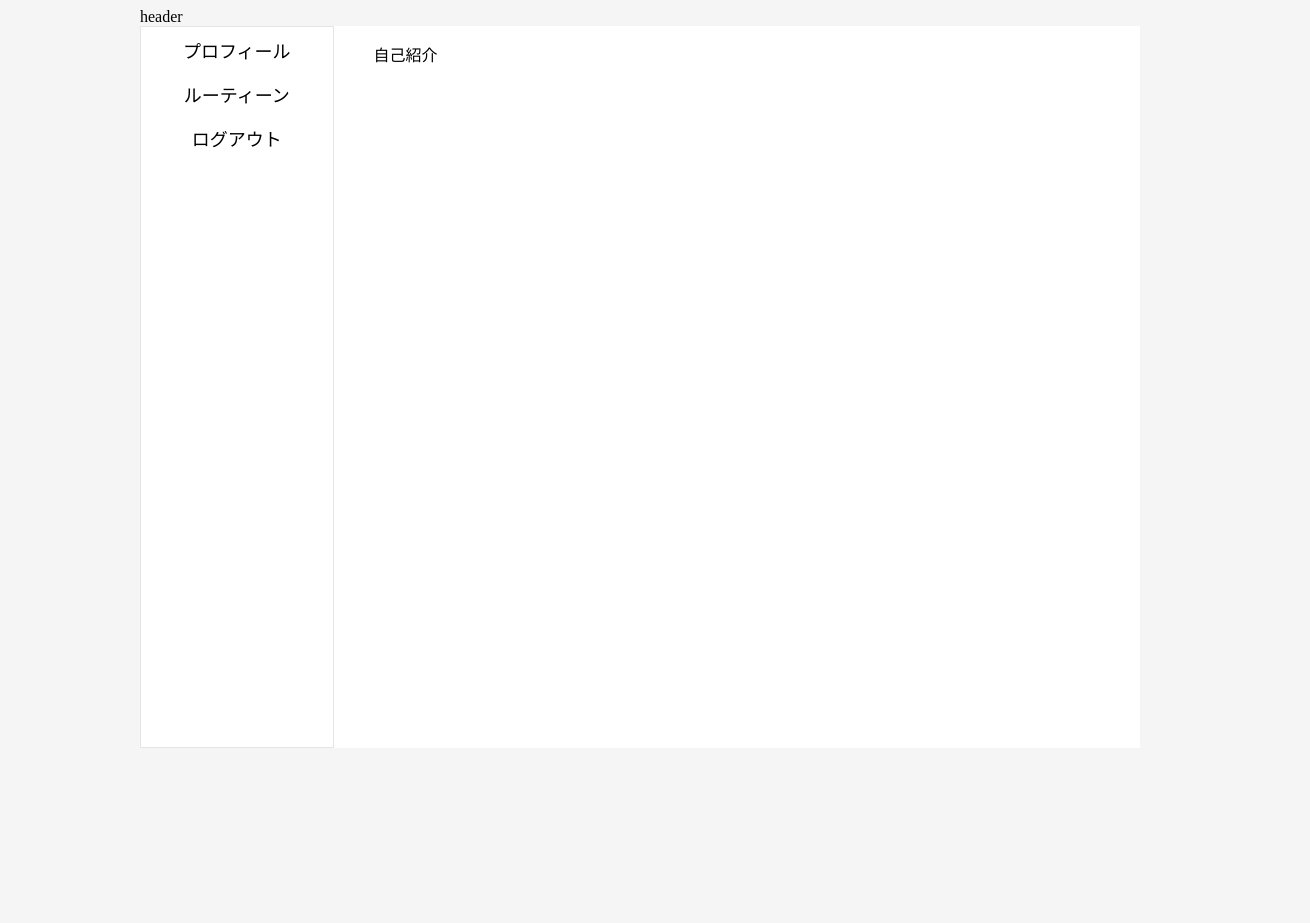
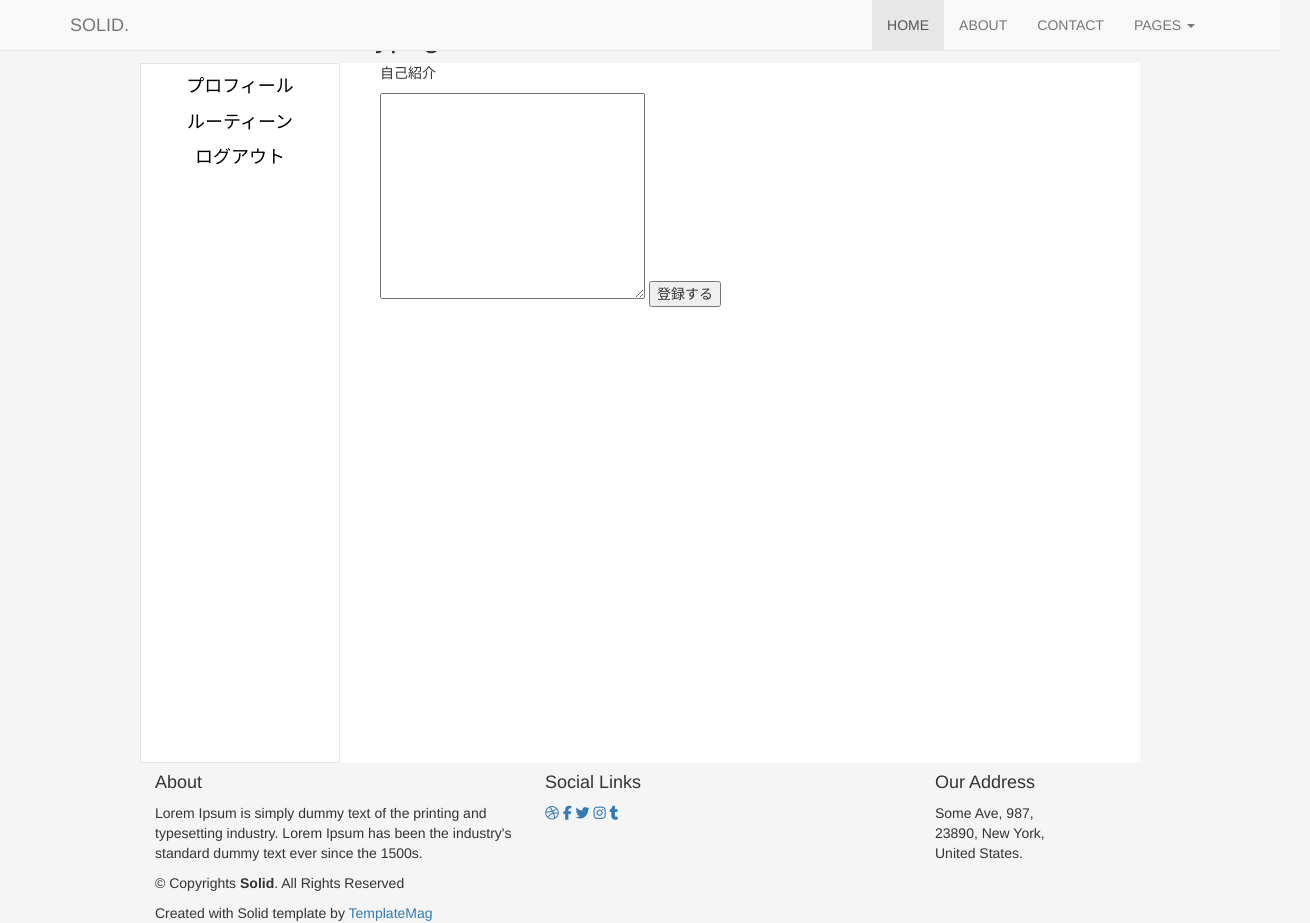
Before and after one commit to jin-jp592/YAKINIKU, a plain HTML site: page mypage.html in a window 1280 px wide. Shown: the whole page, 1310 px wide, since content can reach past the window. Before the commit the page ends 800 px from the top, so only its background shows below. Drawn offline with nearby package versions, Linux system fonts and the light colour scheme; some packages are replaced by stand-ins of ours; a script that the page names is missing.

Commit message:
Add files via upload

```diff
--- a/mypage.html
+++ b/mypage.html
@@ -1,16 +1,89 @@
+
 <!DOCTYPE html>
 <html lang="ja">
 <head>
-    <meta charset="UTF-8">
-    <meta http-equiv="X-UA-Compatible" content="IE=edge">
-    <meta name="viewport" content="width=device-width, initial-scale=1.0">
-    <title>Document</title>
-    <link rel="stylesheet" href="style.css">
+  <meta charset="utf-8">
+  <title>Solid - Bootstrap Business Template</title>
+  <meta content="width=device-width, initial-scale=1.0" name="viewport">
+  <meta content="" name="keywords">
+  <meta content="" name="description">
+
+  <!-- Favicons -->
+  <link href="img/favicon.png" rel="icon">
+  <link href="img/apple-touch-icon.png" rel="apple-touch-icon">
+
+  <!-- Google Fonts -->
+  <link href="https://fonts.googleapis.com/css?family=Raleway:400,700,900|Lato:400,900" rel="stylesheet">
+
+  <!-- Bootstrap CSS File -->
+  <link href="lib/bootstrap/css/bootstrap.min.css" rel="stylesheet">
+
+  <!-- Libraries CSS Files -->
+  <link href="lib/font-awesome/css/font-awesome.min.css" rel="stylesheet">
+  <link href="lib/prettyphoto/css/prettyphoto.css" rel="stylesheet">
+  <link href="lib/hover/hoverex-all.css" rel="stylesheet">
+
+  <!-- Main Stylesheet File -->
+  <link href="style.css" rel="stylesheet">
+
+  <!-- =======================================================
+    Template Name: Solid
+    Template URL: https://templatemag.com/solid-bootstrap-business-template/
+    Author: TemplateMag.com
+    License: https://templatemag.com/license/
+  ======================================================= -->
 </head>
+
 <body>
-    <header>
-        header
-    </header>
+
+  <!-- Fixed navbar -->
+  <div class="navbar navbar-default navbar-fixed-top" role="navigation">
+    <div class="container">
+      <div class="navbar-header">
+        <button type="button" class="navbar-toggle" data-toggle="collapse" data-target=".navbar-collapse">
+            <span class="sr-only">Toggle navigation</span>
+            <span class="icon-bar"></span>
+            <span class="icon-bar"></span>
+            <span class="icon-bar"></span>
+          </button>
+        <a class="navbar-brand" href="index.html">SOLID.</a>
+      </div>
+      <div class="navbar-collapse collapse navbar-right">
+        <ul class="nav navbar-nav">
+          <li class="active"><a href="index.html">HOME</a></li>
+          <li><a href="about.html">ABOUT</a></li>
+          <li><a href="contact.html">CONTACT</a></li>
+          <li class="dropdown">
+            <a href="#" class="dropdown-toggle" data-toggle="dropdown">PAGES <b class="caret"></b></a>
+            <ul class="dropdown-menu">
+              <li><a href="blog.html">BLOG</a></li>
+              <li><a href="single-post.html">SINGLE POST</a></li>
+              <li><a href="portfolio.html">PORTFOLIO</a></li>
+              <li><a href="single-project.html">SINGLE PROJECT</a></li>
+            </ul>
+          </li>
+        </ul>
+      </div>
+      <!--/.nav-collapse -->
+    </div>
+  </div>
+
+  <!-- *****************************************************************************************************************
+	 HEADERWRAP
+	 ***************************************************************************************************************** -->
+  <div id="headerwrap">
+    <div class="container">
+      <div class="row">
+      <div class="col-lg-8 col-lg-offset-2">
+          <h2>mypage</h2>
+      </div>
+
+      </div>
+      <!-- /row -->
+    </div>
+    <!-- /container -->
+  </div>
+  <!-- /headerwrap -->
 
 
   <div class="mypage">
@@ -22,29 +95,81 @@
 
     <div class="main">
         <p>自己紹介</p>
+        <form action="POST">
+          <div class="jikosyoukai">
+              <!-- <label>自己紹介</label> -->
+              <textarea id="nyuuryoku" cols="30" rows="10"></textarea>
+              <button type="submit">登録する</button>
           </div>
-
-
+      </form>
+    </div>
 </div>
 
 
 
+  <!-- *****************************************************************************************************************
+	 FOOTER
+	 ***************************************************************************************************************** -->
+  <div id="footerwrap">
+    <div class="container">
+      <div class="row">
+        <div class="col-lg-4">
+          <h4>About</h4>
+          <div class="hline-w"></div>
+          <p>Lorem Ipsum is simply dummy text of the printing and typesetting industry. Lorem Ipsum has been the industry's standard dummy text ever since the 1500s.</p>
+        </div>
+        <div class="col-lg-4">
+          <h4>Social Links</h4>
+          <div class="hline-w"></div>
+          <p>
+            <a href="#"><i class="fa fa-dribbble"></i></a>
+            <a href="#"><i class="fa fa-facebook"></i></a>
+            <a href="#"><i class="fa fa-twitter"></i></a>
+            <a href="#"><i class="fa fa-instagram"></i></a>
+            <a href="#"><i class="fa fa-tumblr"></i></a>
+          </p>
+        </div>
+        <div class="col-lg-4">
+          <h4>Our Address</h4>
+          <div class="hline-w"></div>
+          <p>
+            Some Ave, 987,<br/> 23890, New York,<br/> United States.<br/>
+          </p>
+        </div>
 
+      </div>
+    </div>
+  </div>
 
+  <div id="copyrights">
+    <div class="container">
+      <p>
+        &copy; Copyrights <strong>Solid</strong>. All Rights Reserved
+      </p>
+      <div class="credits">
+        <!--
+          You are NOT allowed to delete the credit link to TemplateMag with free version.
+          You can delete the credit link only if you bought the pro version.
+          Buy the pro version with working PHP/AJAX contact form: https://templatemag.com/solid-bootstrap-business-template/
+          Licensing information: https://templatemag.com/license/
+        -->
+        Created with Solid template by <a href="https://templatemag.com/">TemplateMag</a>
+      </div>
+    </div>
+  </div>
+  <!-- / copyrights -->
 
+  <!-- JavaScript Libraries -->
+  <script src="lib/jquery/jquery.min.js"></script>
+  <script src="lib/bootstrap/js/bootstrap.min.js"></script>
+  <script src="lib/php-mail-form/validate.js"></script>
+  <script src="lib/prettyphoto/js/prettyphoto.js"></script>
+  <script src="lib/isotope/isotope.min.js"></script>
+  <script src="lib/hover/hoverdir.js"></script>
+  <script src="lib/hover/hoverex.min.js"></script>
 
+  <!-- Template Main Javascript File -->
+  <script src="js/main.js"></script>
 
-
-
-
-
-
-
-
-        <footer>
-
-
-
-        </footer>
 </body>
 </html>
```
Lines whose indentation alone changed are shown as unchanged.
